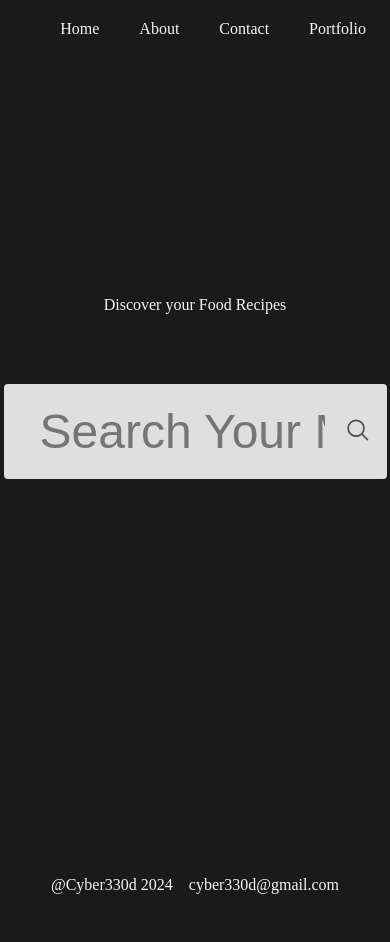
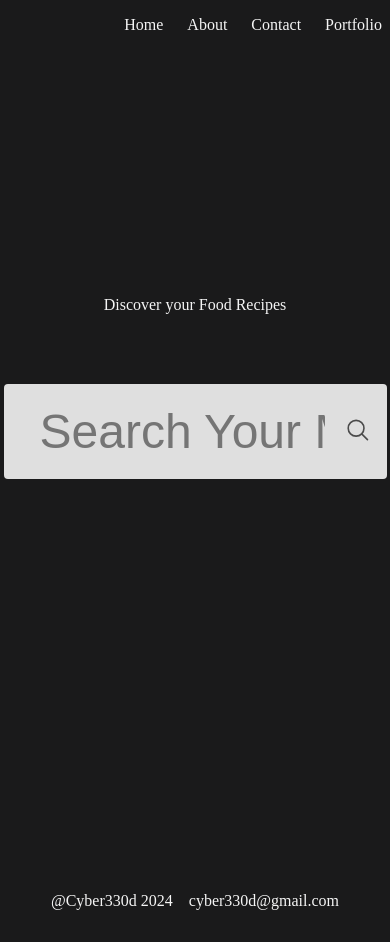
Before and after one commit to erasmuseobeth/food-recipe, a plain HTML site: page index.html in a window 390 px wide. Drawn offline with nearby package versions, Linux system fonts and the light colour scheme.

Commit message:
Update style.css

```diff
--- a/style.css
+++ b/style.css
@@ -243,6 +243,7 @@ align-items:center;
 gap:1rem;
 color:whitesmoke;
     padding:2rem;
+    margin:1rem;
 }
 .copyright a{
 text-decoration:none;
@@ -269,6 +270,8 @@ nav{
 }
     .navlink{
     font-size:1rem;
+        padding:0.5rem 0;
+         padding-left:1rem;
     }
     .brand{
         margin-top:0;
```
